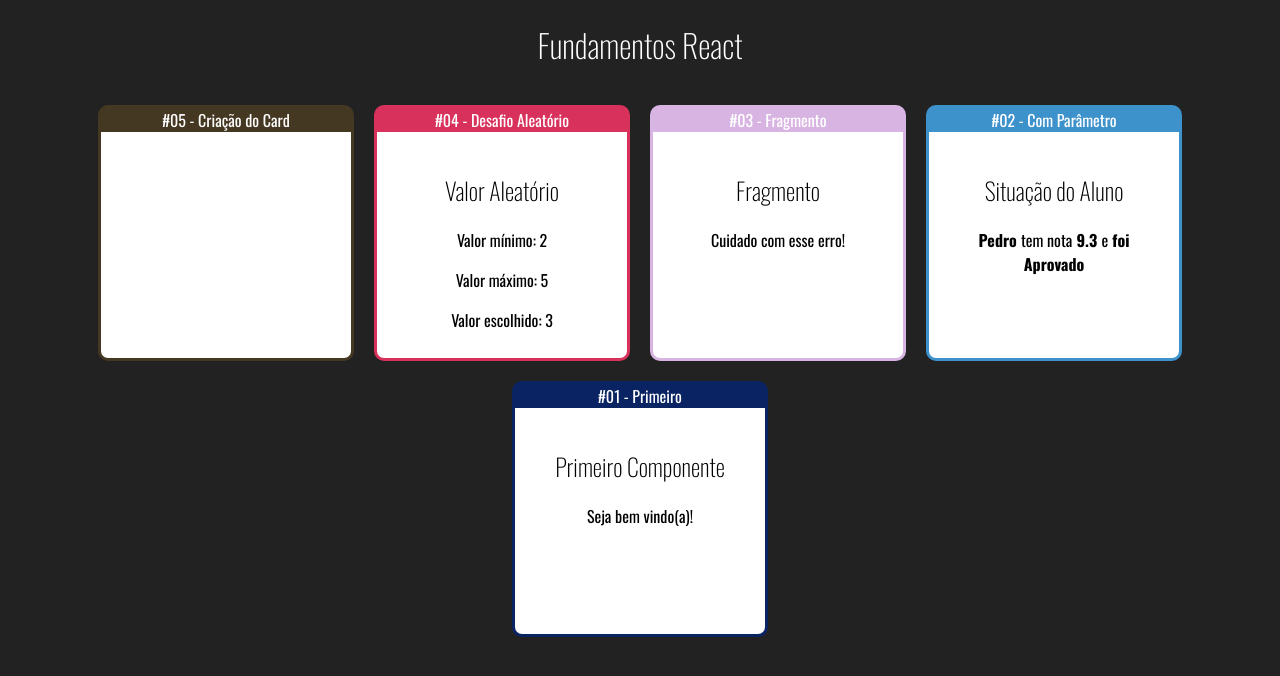
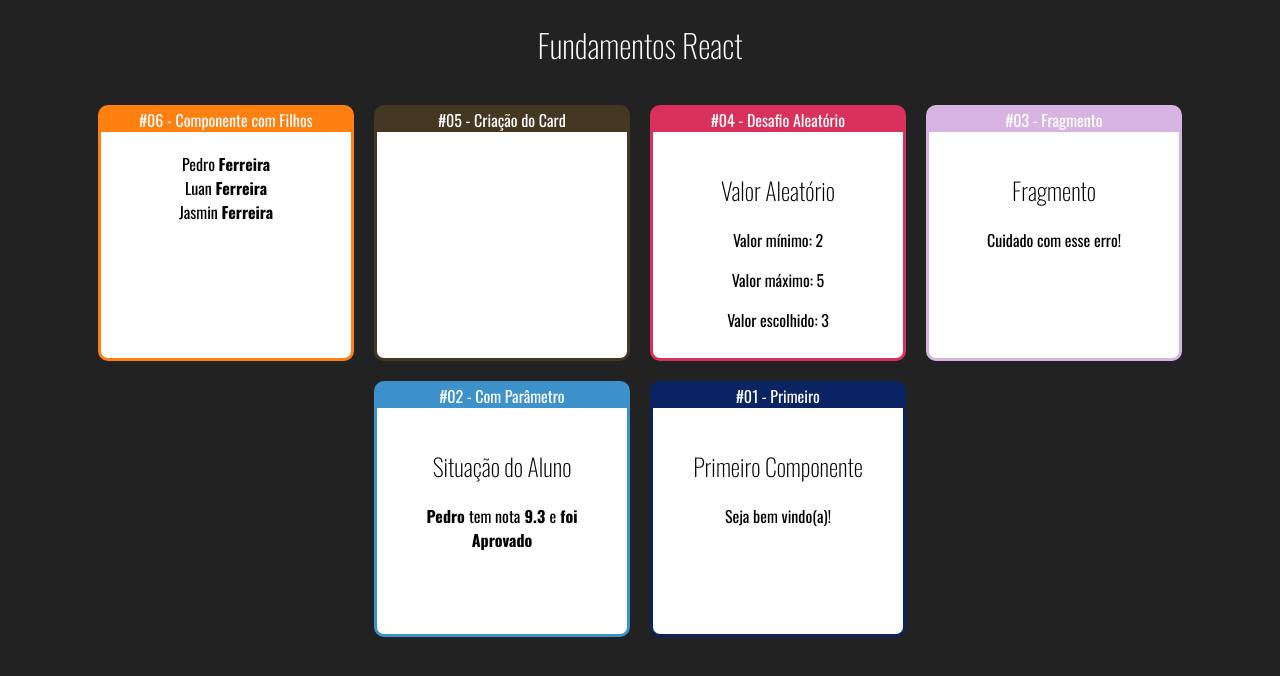
Before and after one commit to davidrockkj/estudando-react, a React (Create React App) app: page / in a window 1280 px wide. Shown: the top 676 px of the page. Built offline with nearby package versions, Linux system fonts and the light colour scheme.

Commit message:
Componente com filhos

```diff
--- a/package.json
+++ b/package.json
@@ -8,7 +8,7 @@
     "@testing-library/user-event": "^13.5.0",
     "react": "^18.2.0",
     "react-dom": "^18.2.0",
-    "react-scripts": "5.0.1",
+    "react-scripts": "^5.0.1",
     "web-vitals": "^2.1.4"
   },
   "scripts": {
--- a/src/App.jsx
+++ b/src/App.jsx
@@ -1,6 +1,8 @@
 import './App.css'
 import React from 'react';
 
+import Familia from './components/basicos/Familia';
+import FamiliaMembro from './components/basicos/FamiliaMembro';
 import Card from './components/layout/Card';
 import Fragmento from './components/basicos/Fragmento';
 import Aleatorio from './components/basicos/Aleatorio';
@@ -12,6 +14,14 @@ export default () =>
         <h1>Fundamentos React</h1>
 
         <div className='Cards'>
+            <Card titulo='#06 - Componente com Filhos' color='#ff7f11'>
+            <Familia sobrenome='Ferreira'>
+                <FamiliaMembro nome='Pedro' />
+                <FamiliaMembro nome='Luan' />
+                <FamiliaMembro nome='Jasmin' />
+                </Familia>
+            </Card>
+
             <Card titulo='#05 - Criação do Card' color='#453823'></Card>
 
             <Card titulo='#04 - Desafio Aleatório' color='#d8315b'>
--- /dev/null
+++ b/src/components/basicos/Familia.jsx
@@ -0,0 +1,15 @@
+import React from 'react'
+
+export default props => {
+    const sobrenome = props.sobrenome;
+
+    return (
+        <div>
+            {
+                React.Children.map(props.children, child => {
+                    return React.cloneElement(child, { sobrenome });
+                })
+            }
+        </div>
+    )
+}
--- /dev/null
+++ b/src/components/basicos/FamiliaMembro.jsx
@@ -0,0 +1,6 @@
+import React from 'react'
+
+export default props => {
+
+    return <div>{props.nome} <strong>{props.sobrenome}</strong></div>;
+}
--- a/src/index.js
+++ b/src/index.js
@@ -1,10 +1,10 @@
 import './index.css'
-import ReactDOM from 'react-dom'
+import { createRoot } from 'react-dom/client';
 import React from 'react'
 
 import App from './App'
 
-ReactDOM.render(
-    <App />,
-	document.querySelector('#root')
-)
+const container = document.querySelector('#root')
+const root = createRoot(container);
+
+root.render (<App />)
```
Also changed, not shown: 1 other file (tests, documents, lock files or other folders).
